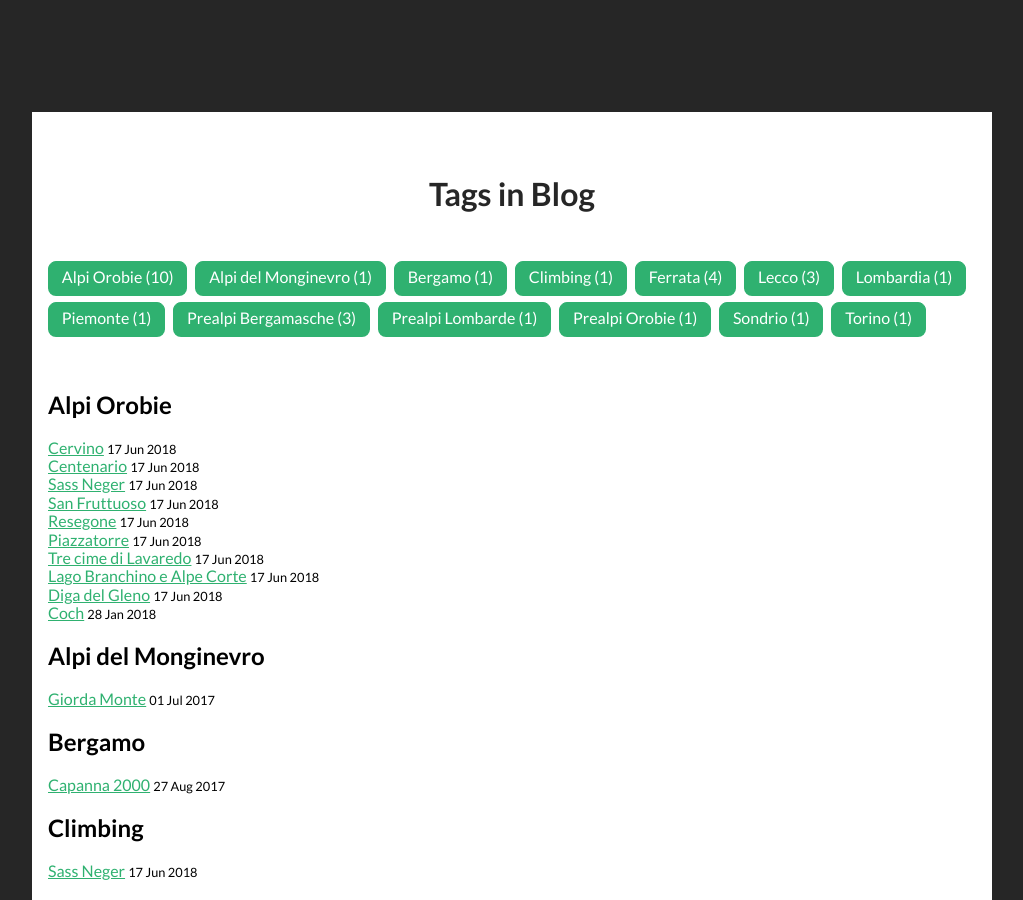
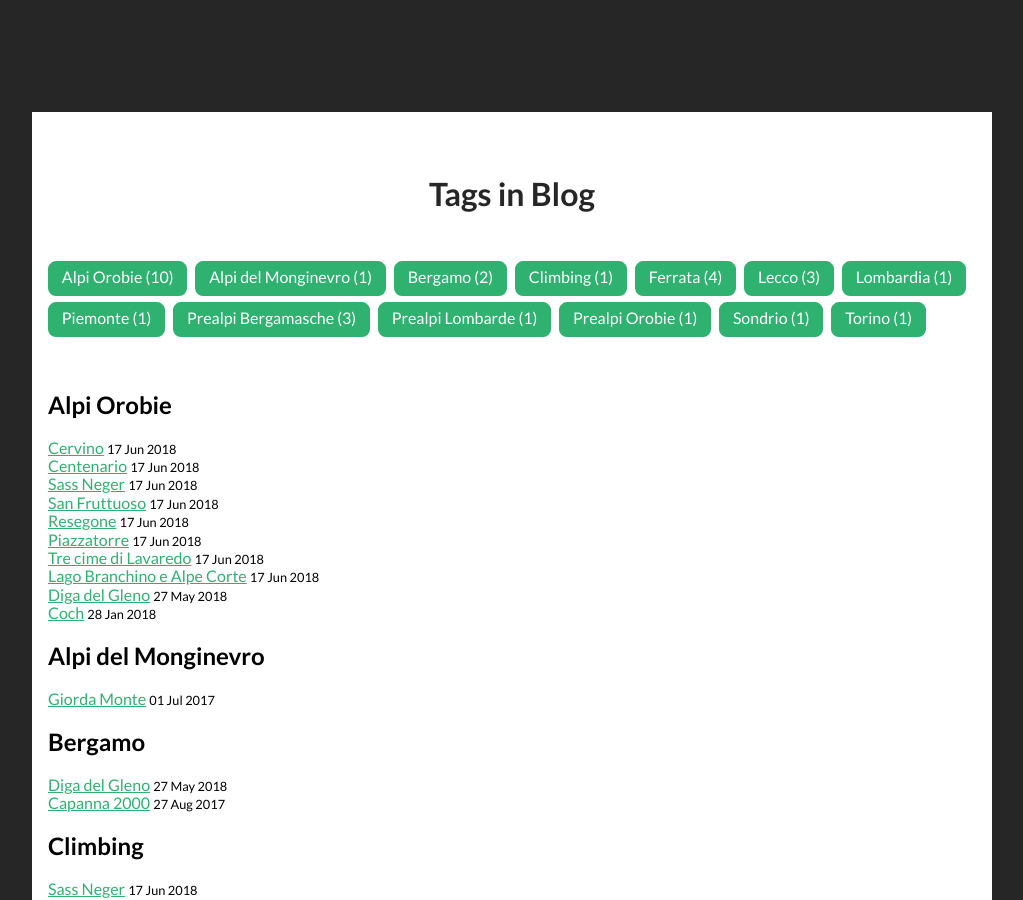
Before and after one commit to RCasatta/mirimonti, a Jekyll site: the page built from _pages/tags.html, in a window 1280 px wide and 900 px high. Shown: the whole window, without its empty margins (128-1151 px from the left). Built offline with Jekyll 4.4.1, drawn with Linux system fonts in a browser that asks for light colours; comment, search, counter and statistics services are not loaded.

Commit message:
Update and rename 2018-06-17-gleno.md to 2018-05-27-gleno.md

```diff
--- a/_posts/2018-06-17-gleno.md
+++ b/_posts/2018-05-27-gleno.md
@@ -2,9 +2,9 @@
 layout: post
 title: "Diga del Gleno"
 img: Diga_del_Gleno.jpg
-date: 2018-06-17
+date: 2018-05-27
 description: Descrizione breve
-tag: [Alpi Orobie]
+tag: [Alpi Orobie, Bergamo]
 img_dir: gleno
 gps_parking:
 ---
```
